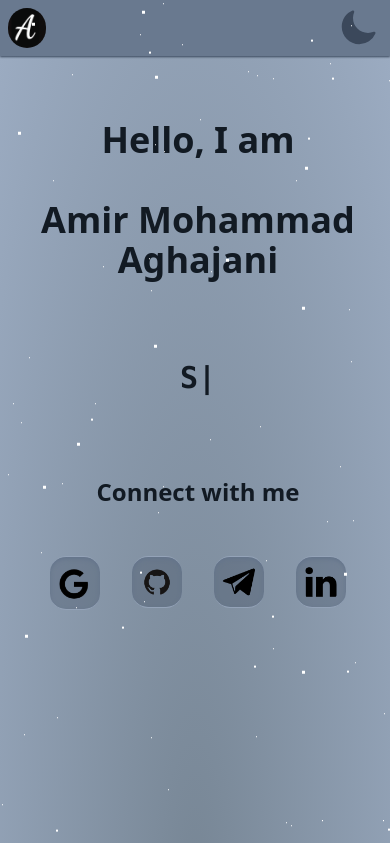
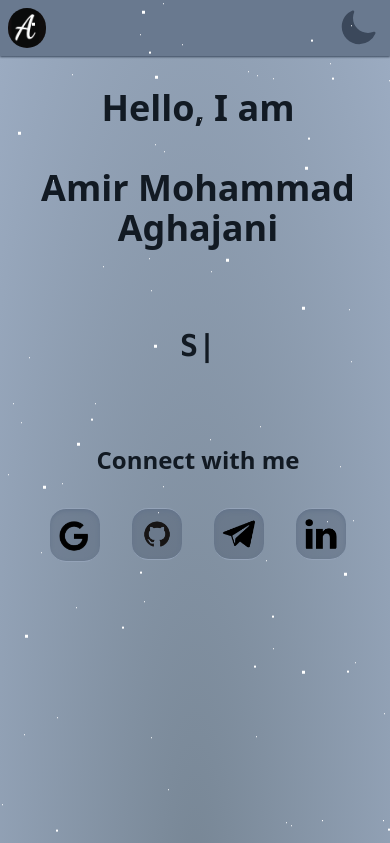
Before and after one commit to AmirAghajani98/portfolio, a Next.js app: page / in a window 390 px wide. Shown: the top 843 px of the page. Built offline with nearby package versions, Linux system fonts and the light colour scheme.

Commit message:
fix-intro-margins

```diff
--- a/src/app/component/Intro.tsx
+++ b/src/app/component/Intro.tsx
@@ -15,7 +15,7 @@ const Intro: React.FC = () => {
         <div id="stars2" />
         <div id="stars3" />
         <div className="w-full text-center">
-          <h1 className="sm:text-6xl sm:my-32 my-16 text-4xl font-bold dark:text-slate-100 text-[#121a23] font-sans">
+          <h1 className="sm:text-6xl sm:my-32 mb-20 mt-8 text-4xl font-bold dark:text-slate-100 text-[#121a23] font-sans">
             Hello, I am <br />
             <br />
             Amir Mohammad Aghajani
@@ -41,7 +41,7 @@ const Intro: React.FC = () => {
               Connect with me
             </h2>
           </div>
-          <div className="mt-10 justify-center flex w-full sm:mx-auto">
+          <div className="sm:mt-10 mt-6 justify-center flex w-full sm:mx-auto">
             <a
               href="mailto:amir.aghajani1377@gmail.com"
               target={"_blank"}
```
